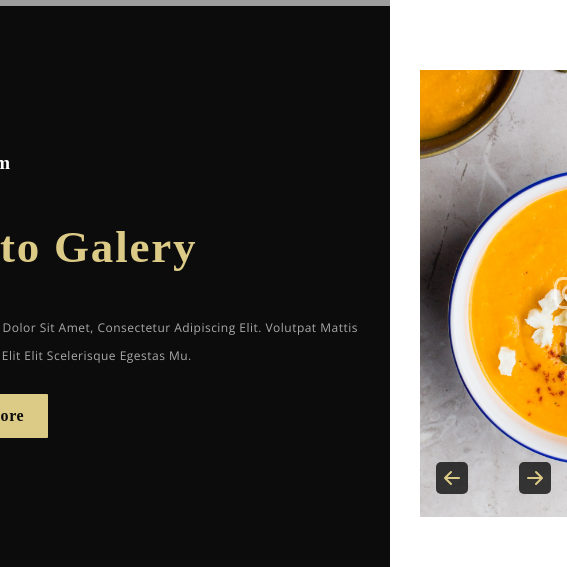
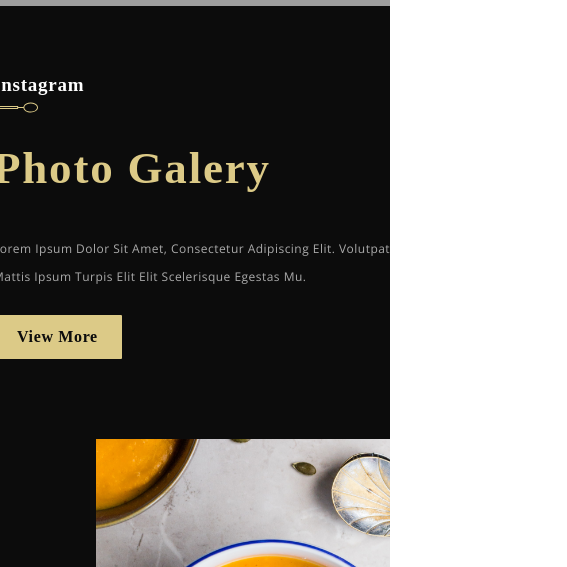
Before and after one commit to FabKaiz/gerich-restaurant, a React (Create React App) app: page / in a window 390 px wide. Shown: the part 8532-9099 px from the top of the page, 567 px wide, since content can reach past the window. Built offline with nearby package versions, Linux system fonts and the light colour scheme; grey boxes are pictures that could not be loaded; the HTML template or start-up script is replaced by a standard one; a web font is replaced by a local one.

Commit message:
gallery media queries

```diff
--- a/src/container/Gallery/Gallery.scss
+++ b/src/container/Gallery/Gallery.scss
@@ -12,7 +12,7 @@
   align-items: flex-start;
   flex-direction: column;
   min-width: 500px;
-  padding-right: 2rem;
+  padding-right: 6rem;
 
   button {
     margin-top: 1.5rem;
@@ -105,7 +105,14 @@
 }
 
 @media screen and (max-width: 1150px) {
+  .app__galery {
+    flex-direction: column;
+  }
 
+  .app__galery-images {
+    max-width: 100%;
+    margin: 5rem 0;
+  }
 }
 
 @media screen and (max-width: 850px) {
```
